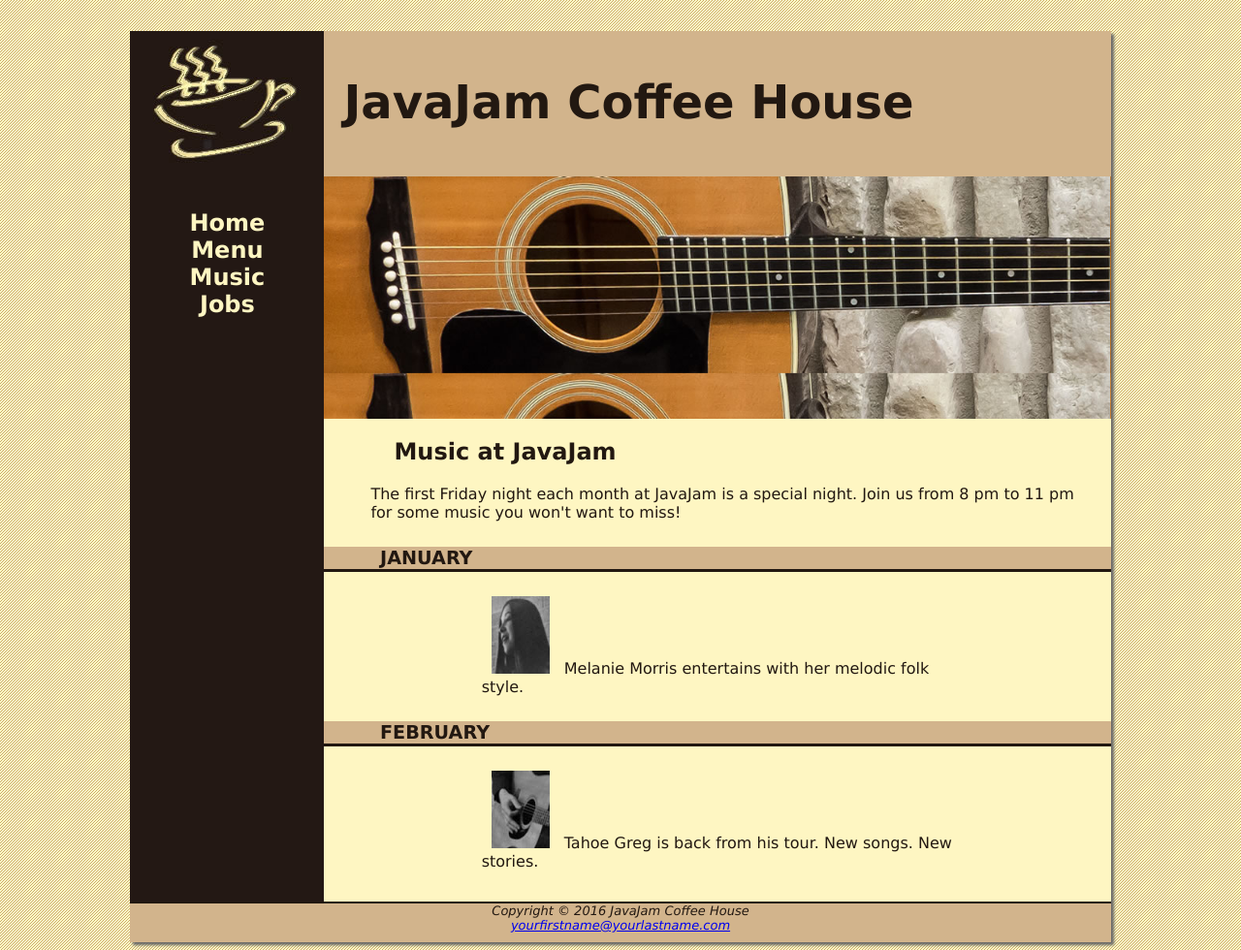
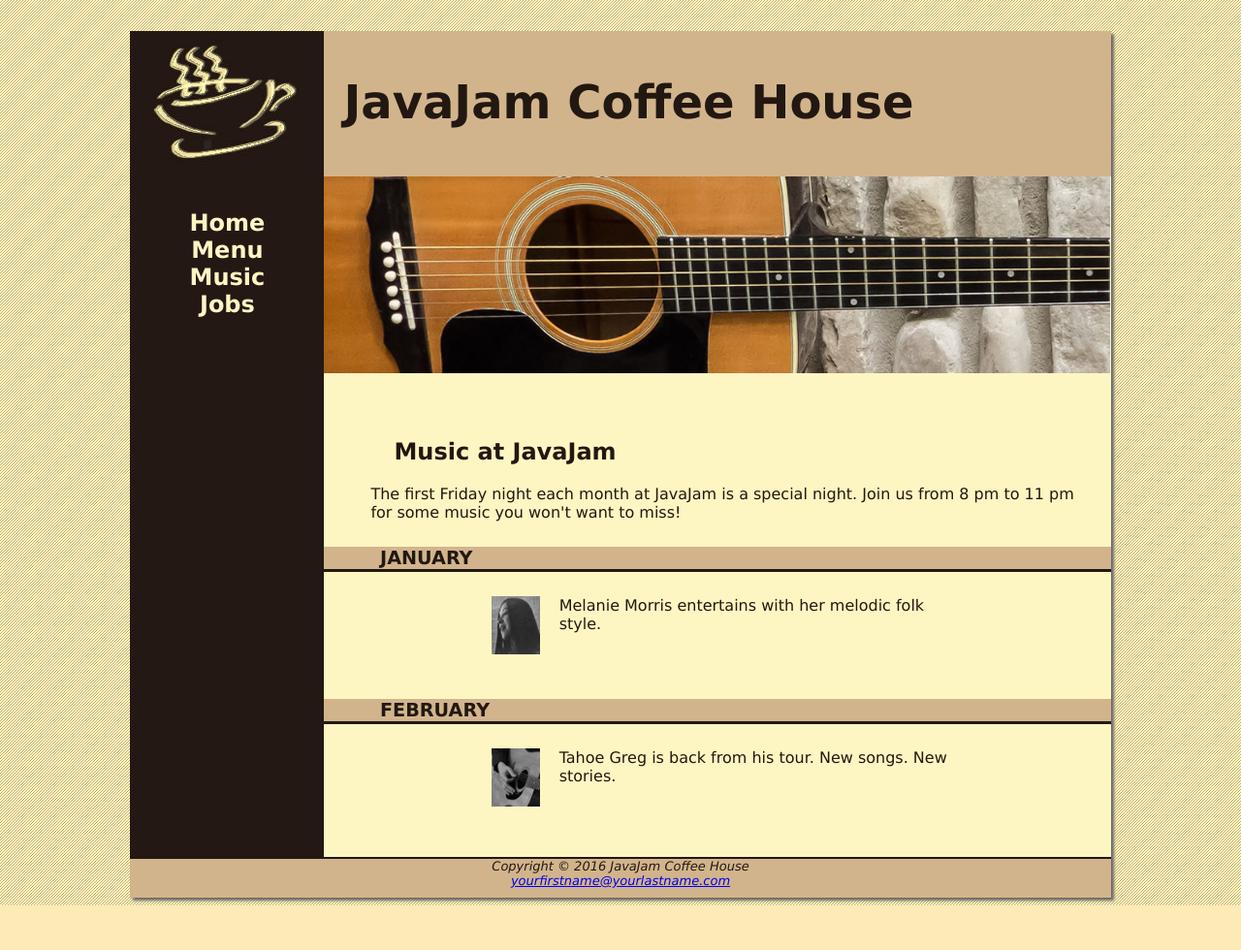
Before and after one commit to toastyhatesthsea/Coffeehouse, a plain HTML site: page music.html in a window 1280 px wide. Shown: the whole page at 97% size. After the commit the page ends 934 px from the top, so only its background shows below. Drawn offline with Linux system fonts and the light colour scheme.

Commit message:
Finished HTML Code, added no repeat for background images

```diff
--- a/javajam.css
+++ b/javajam.css
@@ -131,6 +131,7 @@ img { padding-left: 10px;
 #heroroad
 {
 	background-image: url(heroroad.jpg);
+	background-repeat: no-repeat;
 	background-size: 100%;
 	height: 250px;
 }
@@ -138,6 +139,7 @@ img { padding-left: 10px;
 #heromugs
 {
 	background-image: url(heromugs.jpg);
+	background-repeat: no-repeat;
 	background-size: 100%;
 	height: 250px;
 }
@@ -145,6 +147,7 @@ img { padding-left: 10px;
 #heroguitar
 {
 	background-image: url(heroguitar.jpg);
+	background-repeat: no-repeat;
 	background-size: 100%;
 	height: 250px;
 }
--- a/music.html
+++ b/music.html
@@ -24,12 +24,12 @@
 <p>The first Friday night each month at JavaJam is a special night. Join us from 8 pm to 11 pm for some music you won&#39;t want to miss!</p>
 <h4>January</h4>
 <div class="details">
-<a href="melanie.jpg"><img src="melaniethumb.jpg" alt="Melanie Morris" width="80" height="80"></a>
+<a href="melanie.jpg"><img src="melaniethumb.jpg" class="floatleft" alt="Melanie Morris" width="80" height="80"></a>
 Melanie Morris entertains with her melodic folk style.
 </div>
 <h4>February</h4>
 <div class="details">
-<a href="greg.jpg"><img src="gregthumb.jpg" alt="Tahoe Greg" width="80" height="80"></a>
+<a href="greg.jpg"><img src="gregthumb.jpg" class="floatleft" alt="Tahoe Greg" width="80" height="80"></a>
 Tahoe Greg is back from his tour. New songs. New stories.
 </div>
 </main>
```
